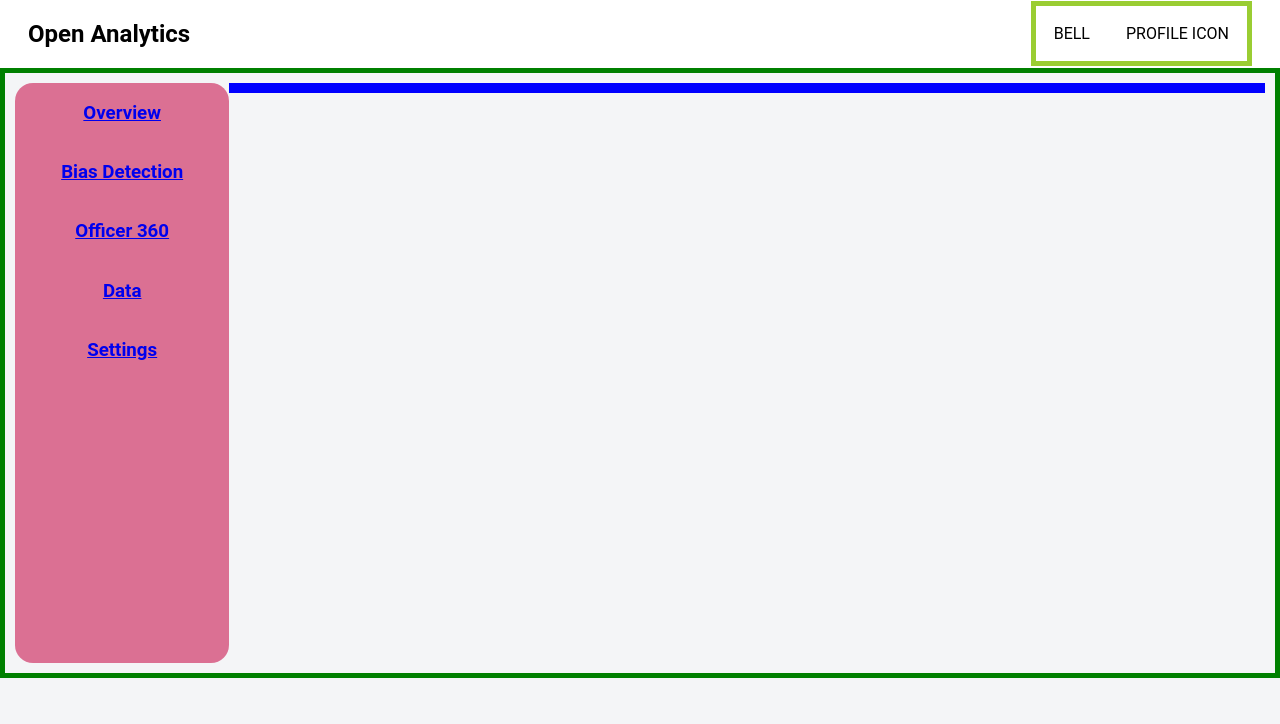
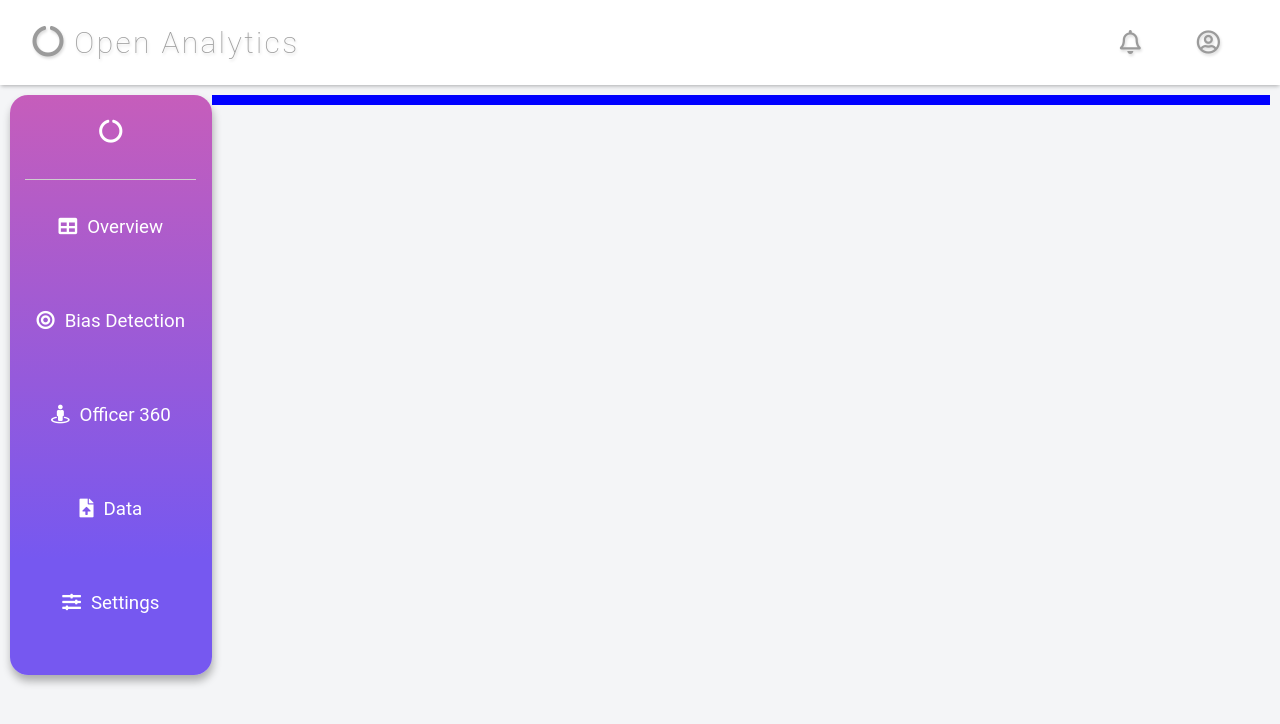
Before and after one commit to K-minutti/fin-oa, a React app: page / in a window 1280 px wide. Shown: the top 724 px of the page. Built offline with nearby package versions, Linux system fonts and the light colour scheme.

Commit message:
UI styling

```diff
--- a/client/Header.js
+++ b/client/Header.js
@@ -1,12 +1,17 @@
 import React from "react";
-
 const Header = () => {
   return (
     <nav className="row">
-      <h1>Open Analytics</h1>
+      <h1 style={{ fontSize: "30px", letterSpacing: "0.08em" }}>
+        <span className="fas fa-circle-notch x-large"></span>Open Analytics
+      </h1>
       <div className="navbar">
-        <a className="nav-item">BELL</a>
-        <a className="nav-item">PROFILE ICON</a>
+        <a className="nav-item">
+          <span className="far fa-bell large"></span>
+        </a>
+        <a className="nav-item">
+          <span className="far fa-user-circle large"></span>
+        </a>
       </div>
     </nav>
   );
--- a/client/Sidebar.js
+++ b/client/Sidebar.js
@@ -5,20 +5,36 @@ const Sidebar = () => {
   return (
     <div id="sidebar">
       <section>
+        <div style={{ width: "85%", borderBottom: "1px solid #cecece" }}>
+          <span
+            className="fas fa-circle-notch large"
+            style={{ color: "white", marginBottom: "36px" }}
+          ></span>
+        </div>
         <Link to="/overview">
-          <h3 className="sidebar-item">Overview</h3>
+          <h3 className="sidebar-item">
+            <span className="fas fa-table"></span>Overview
+          </h3>
         </Link>
         <Link to="/biasDetection">
-          <h3 className="sidebar-item">Bias Detection</h3>
+          <h3 className="sidebar-item">
+            <span className="fas fa-bullseye"></span>Bias Detection
+          </h3>
         </Link>
         <Link to="/officer360">
-          <h3 className="sidebar-item">Officer 360</h3>
+          <h3 className="sidebar-item">
+            <span className="fas fa-street-view"></span>Officer 360
+          </h3>
         </Link>
         <Link to="/data">
-          <h3 className="sidebar-item">Data</h3>
+          <h3 className="sidebar-item">
+            <span className="fas fa-file-upload"></span>Data
+          </h3>
         </Link>
         <Link to="/settings">
-          <h3 className="sidebar-item">Settings</h3>
+          <h3 className="sidebar-item">
+            <span className="fas fa-sliders-h"></span>Settings
+          </h3>
         </Link>
       </section>
     </div>
--- a/public/style.css
+++ b/public/style.css
@@ -1,10 +1,12 @@
 * {
   box-sizing: border-box;
   font-family: "Roboto", Helvetica, "Lucida Grande", sans-serif;
+  font-weight: lighter;
 }
 
 body {
   background-color: #f4f5f7;
+  color: rgb(155, 155, 155);
   text-align: center;
   margin: 0px;
 }
@@ -15,31 +17,60 @@ nav {
   justify-content: center;
   align-items: center;
   justify-content: center;
-  padding: 0px 28px;
+  padding: 0px 32px;
   background-color: white;
+  box-shadow: 0 2px 4px -1px rgba(0, 0, 0, 0.3);
+  text-shadow: 1px 2px 3px rgba(0, 0, 0, 0.15);
 }
 .navbar {
-  border: 5px solid yellowgreen;
   margin-left: auto;
   display: flex;
   justify-content: center;
   align-items: center;
 }
 .nav-item {
-  margin: 18px;
+  margin: 28px;
+}
+.large {
+  font-size: 24px;
+}
+.x-large {
+  font-size: 32px;
+  margin-right: 8px;
 }
 #sidebar {
-  flex-grow: 1;
+  width: 16%;
+  display: flex;
+  justify-content: center;
+  align-items: center;
   height: 100%;
   height: 580px;
-  background-color: palevioletred;
   border-radius: 18px;
+  background: linear-gradient(
+    360deg,
+    #7658f0 19.92%,
+    rgba(252, 17, 102, 0.65) 151.6%,
+    #ad00ff 151.62%
+  );
+  box-shadow: 1px 6px 8px rgba(0, 0, 0, 0.3);
 }
 
 #sidebar > section {
   display: flex;
   flex-direction: column;
+  justify-content: center;
+  align-items: center;
   width: 100%;
+}
+
+.sidebar-item {
+  color: white;
+  font-weight: normal;
+  margin: 36px 0px;
+}
+
+.sidebar-item > span {
+  margin-right: 10px;
 }
 
 .main-container {
@@ -57,7 +88,7 @@ nav {
 .container {
   height: 100%;
   width: 100%;
-  border: 5px solid green;
+  /* border: 5px solid green; */
   padding: 10px;
 }
 
@@ -65,3 +96,8 @@ nav {
   display: flex;
   flex-direction: row;
 }
+
+a,
+Link {
+  text-decoration: none;
+}
```
